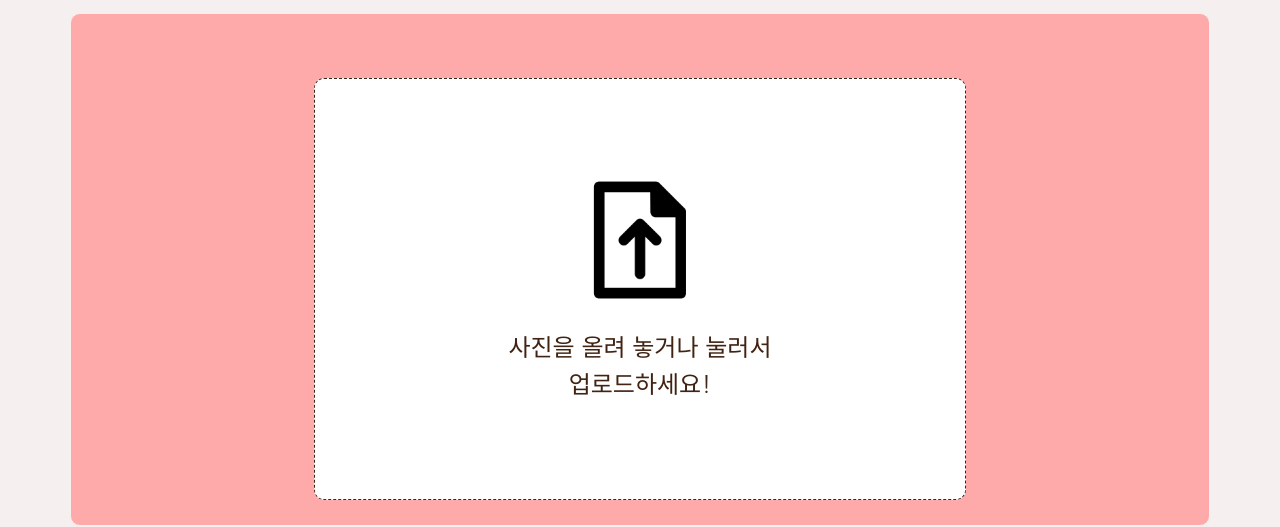
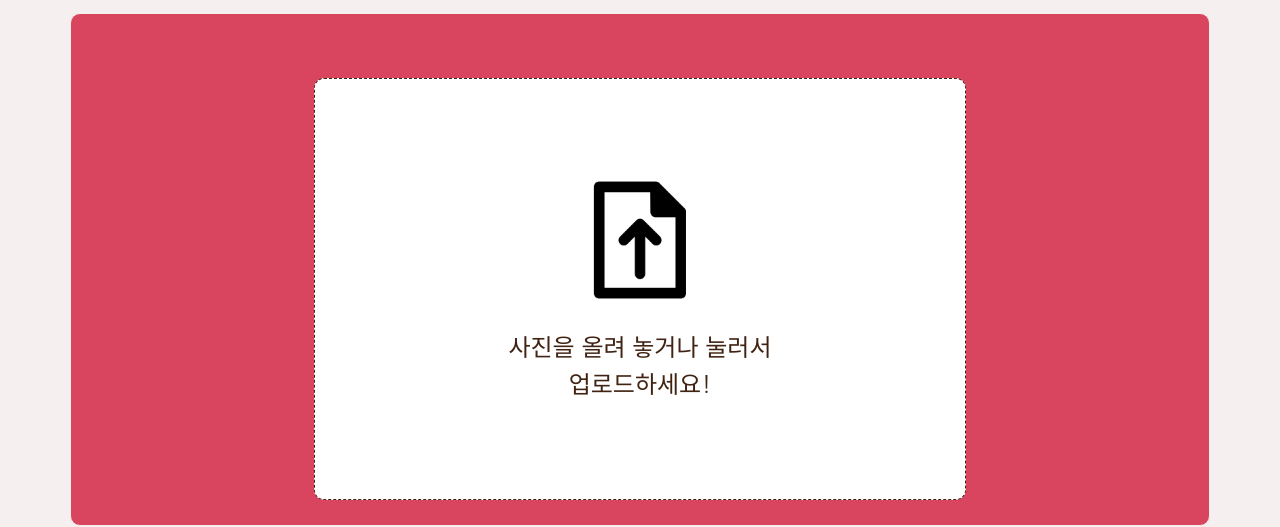
Before and after one commit to elis0m/red-fruit-analysis, a plain HTML site: page index.html in a window 1280 px wide. Shown: the part 297-824 px from the top of the page. Drawn offline with Linux system fonts and the light colour scheme.

Commit message:
exchange file-upload background color

```diff
--- a/mltest_files/style.css
+++ b/mltest_files/style.css
@@ -11,7 +11,7 @@ body {
     margin: 0 auto;
     border-radius: 10px;
     border: solid 1.5px #f3f1ee;
-    background-color: #ffaaaa;
+    background-color: #d9455f;
 }
 .file-upload-btn {
   width: 100%;
```
